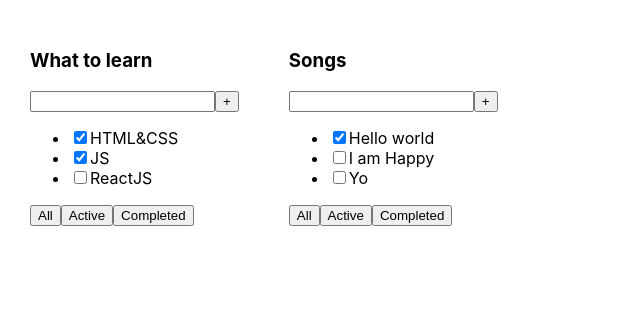
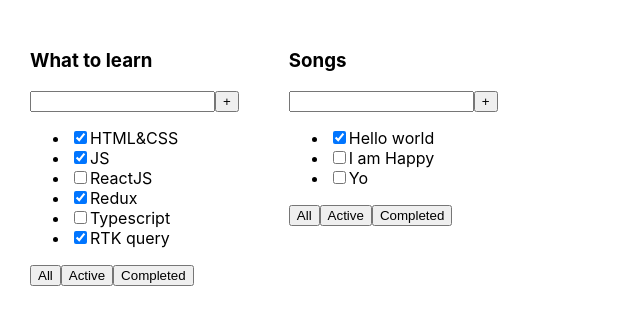
Before and after one commit to GALw395/Todolist, a React (Create React App) app: page / in a window 1280 px wide. Shown: the top 324 px of the page, without its empty margins (0-640 px from the left). Built offline with nearby package versions, Linux system fonts and the light colour scheme.

Commit message:
Sprint 01, week 1/6

```diff
--- a/src/App.tsx
+++ b/src/App.tsx
@@ -8,6 +8,9 @@
         { id: 1, title: 'HTML&CSS', isDone: true },
         { id: 2, title: 'JS', isDone: true },
         { id: 3, title: 'ReactJS', isDone: false },
+        { id: 4, title: 'Redux', isDone: true },
+        { id: 5, title: 'Typescript', isDone: false },
+        { id: 6, title: 'RTK query', isDone: true },
     ]
 
     const tasks2 = [
--- a/src/Todolist.tsx
+++ b/src/Todolist.tsx
@@ -20,18 +20,12 @@
         <button>+</button>
       </div>
       <ul>
-        <li>
-          <input type="checkbox" checked={tasks[0].isDone} />
-          <span>{tasks[0].title}</span>
-        </li>
-        <li>
-          <input type="checkbox" checked={tasks[1].isDone} />
-          <span>{tasks[1].title}</span>
-        </li>
-        <li>
-          <input type="checkbox" checked={tasks[2].isDone} />
-          <span>{tasks[2].title}</span>
-        </li>
+        {tasks.map(task => {
+            return <li key={task.id} >
+            <input type="checkbox" checked={task.isDone} />
+            <span>{task.title}</span>
+          </li>
+        })}
       </ul>
       <div>
         <button>All</button>
```
Lines whose indentation alone changed are shown as unchanged.
